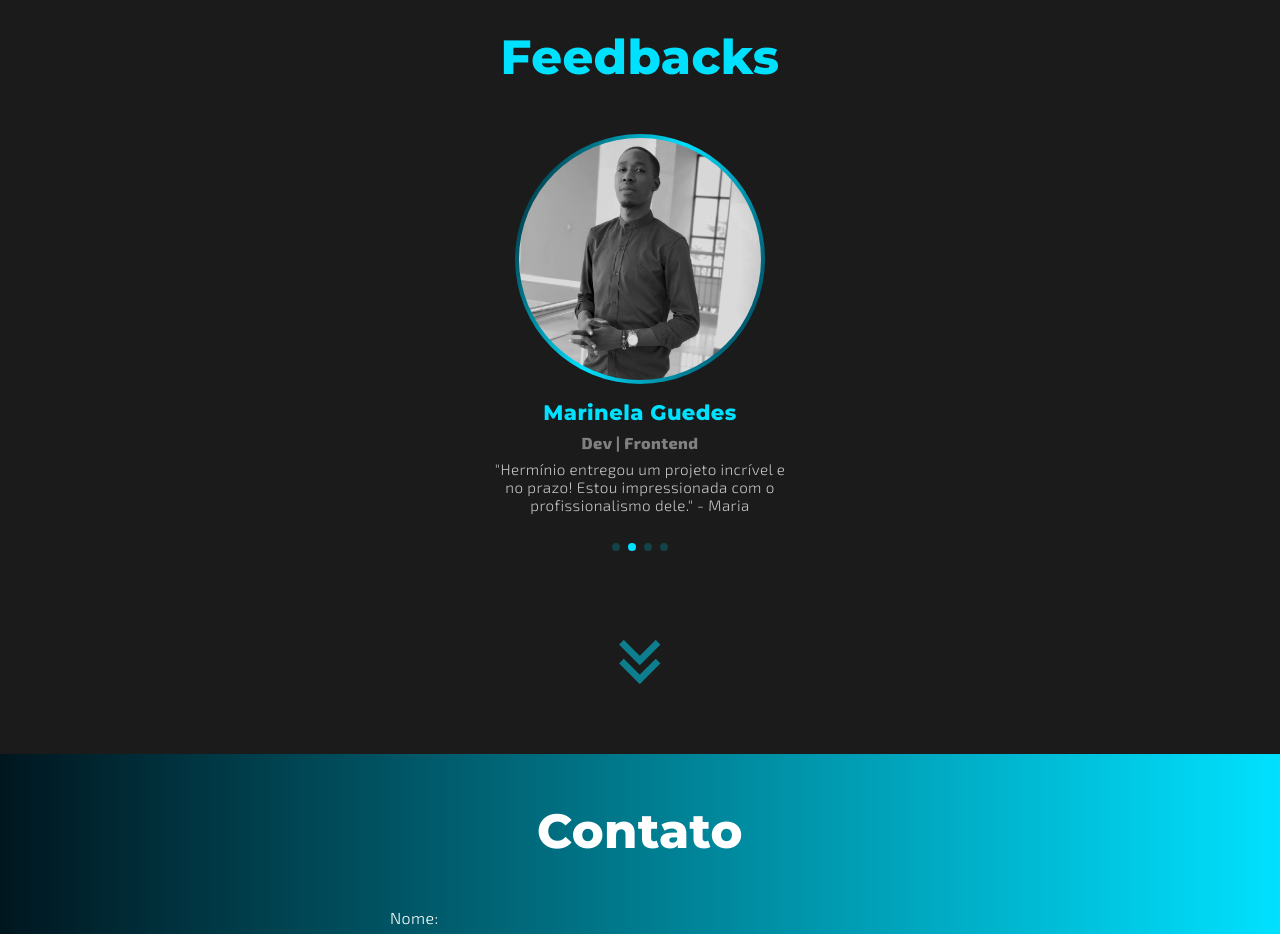
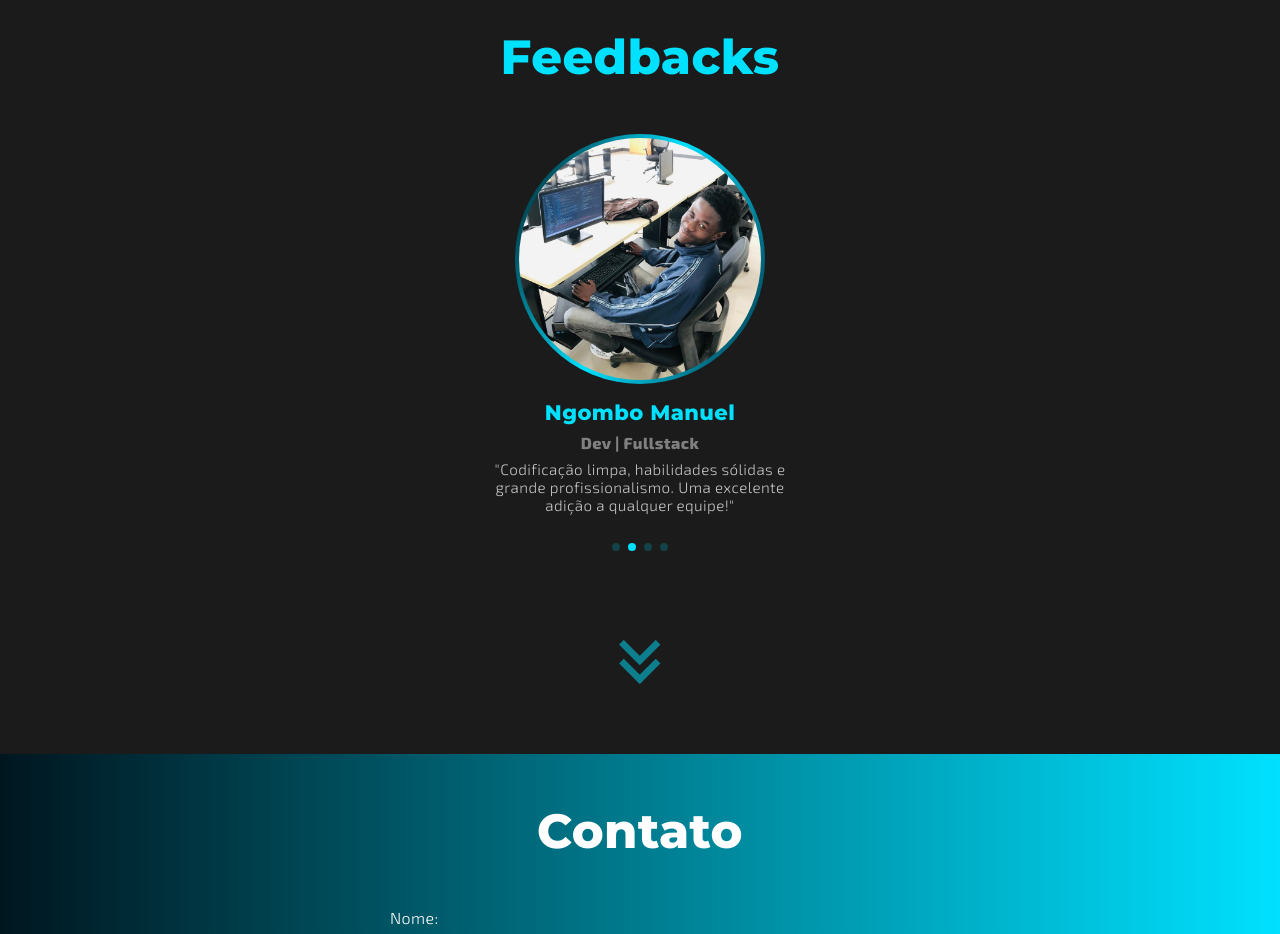
Before and after one commit to eryyoficial/portifolio, a plain HTML site: page index.html in a window 1280 px wide. Shown: the part 3340-4274 px from the top of the page. Drawn offline with nearby package versions, Linux system fonts and the light colour scheme.

Commit message:
FEEDBACK UPDATE

```diff
--- a/index.html
+++ b/index.html
@@ -163,38 +163,34 @@
             <div class="swiper-wrapper">
                 <div class="swiper-slide">
                     <div class="feedback-card">
-                        <img src="public/images/me2.png" alt="" class="foto">
-                        <h3>Marinela Guedes</h3>
+                        <img src="public/images/andre.png" alt="" class="foto">
+                        <h3>André Gideão</h3>
                         <p class="area">Dev | Frontend</p>
-                        <p class="comentario">"Hermínio entregou um projeto incrível e no prazo! Estou impressionada com o
-                            profissionalismo dele." - Maria</p>
+                        <p class="comentario">"Criatividade e eficiência impecáveis. Seu trabalho transformou nossa visão em realidade. Parabéns!"</p>
                     </div>
                 </div>
                 <div class="swiper-slide">
                     <div class="feedback-card">
-                        <img src="public/images/me2.png" alt="" class="foto">
-                        <h3>Marinela Guedes</h3>
-                        <p class="area">Dev | Frontend</p>
-                        <p class="comentario">"Hermínio entregou um projeto incrível e no prazo! Estou impressionada com o
-                            profissionalismo dele." - Maria</p>
+                        <img src="public/images/julio.png" alt="" class="foto">
+                        <h3>Ngombo Manuel</h3>
+                        <p class="area">Dev | Fullstack</p>
+                        <p class="comentario">"Codificação limpa, habilidades sólidas e grande profissionalismo. Uma excelente adição a qualquer equipe!"</p>
                     </div>
                 </div>
                 <div class="swiper-slide">
                     <div class="feedback-card">
-                        <img src="public/images/me2.png" alt="" class="foto">
-                        <h3>Marinela Guedes</h3>
-                        <p class="area">Dev | Frontend</p>
-                        <p class="comentario">"Hermínio entregou um projeto incrível e no prazo! Estou impressionada com o
-                            profissionalismo dele." - Maria</p>
+                        <img src="public/images/lidio.png" alt="" class="foto">
+                        <h3>Lídio Cortez</h3>
+                        <p class="area">Dev | Backend</p>
+                        <p class="comentario">"Excelente desenvolvedor! Sempre entrega projetos com alta qualidade e no prazo. Recomendo fortemente!"</p>
                     </div>
                 </div>
                 <div class="swiper-slide">
                     <div class="feedback-card">
-                        <img src="public/images/me2.png" alt="" class="foto">
-                        <h3>Marinela Guedes</h3>
+                        <img src="public/images/angela.png" alt="" class="foto">
+                        <h3>Ângela Barroso</h3>
                         <p class="area">Dev | Frontend</p>
-                        <p class="comentario">"Hermínio entregou um projeto incrível e no prazo! Estou impressionada com o
-                            profissionalismo dele." - Maria</p>
+                        <p class="comentario">"O auxílio deste desenvolvedor ajudou imenso e melhour o bastante o ritmo de trabalho da nossa empresa.</p>
                     </div>
                 </div>
             </div>
```
Also changed, not shown: public/images/andre.png (added), public/images/angela.png (added), public/images/julio.png (added), public/images/lidio.jpg (added), public/images/lidio.png (added).
